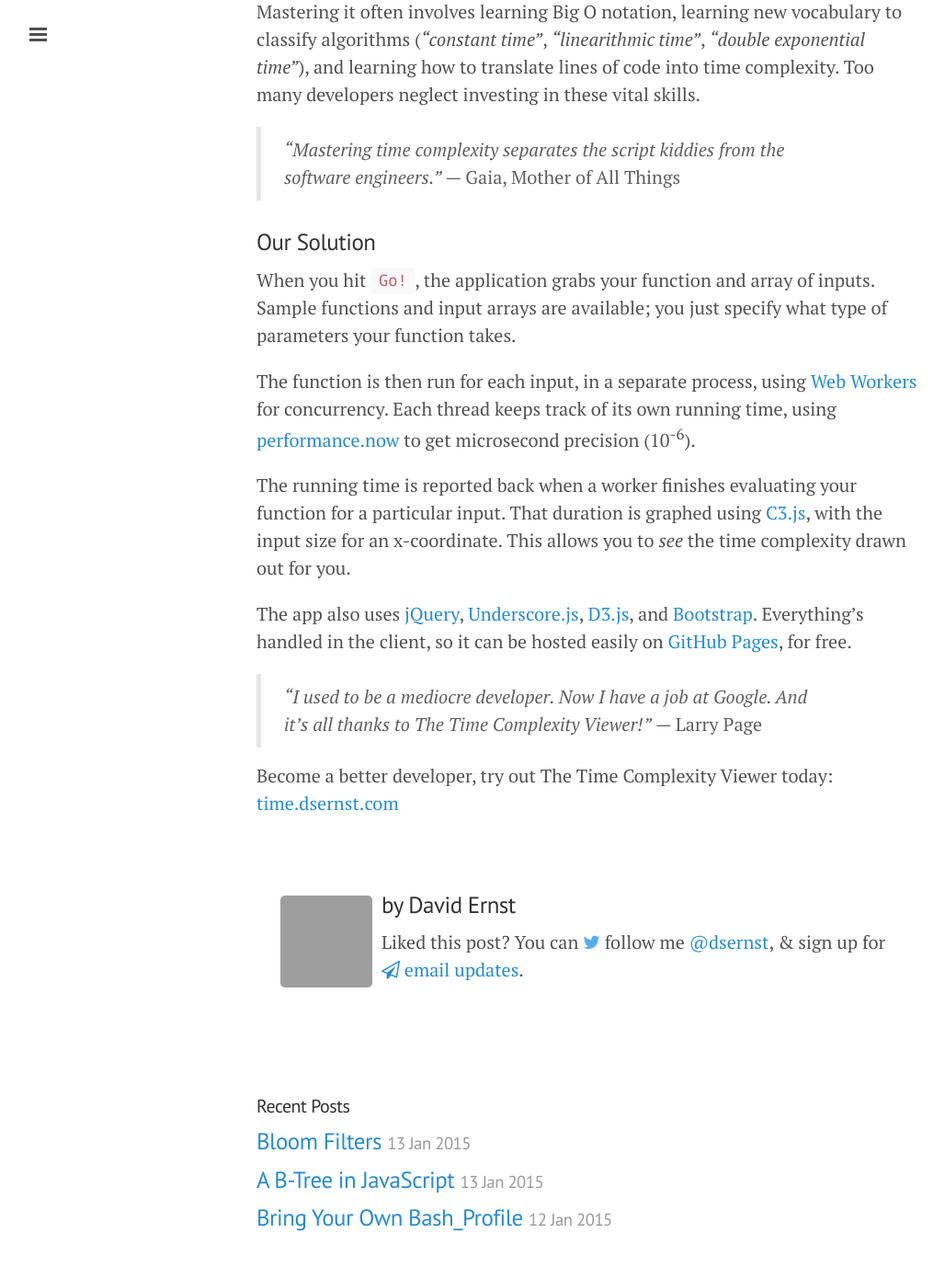
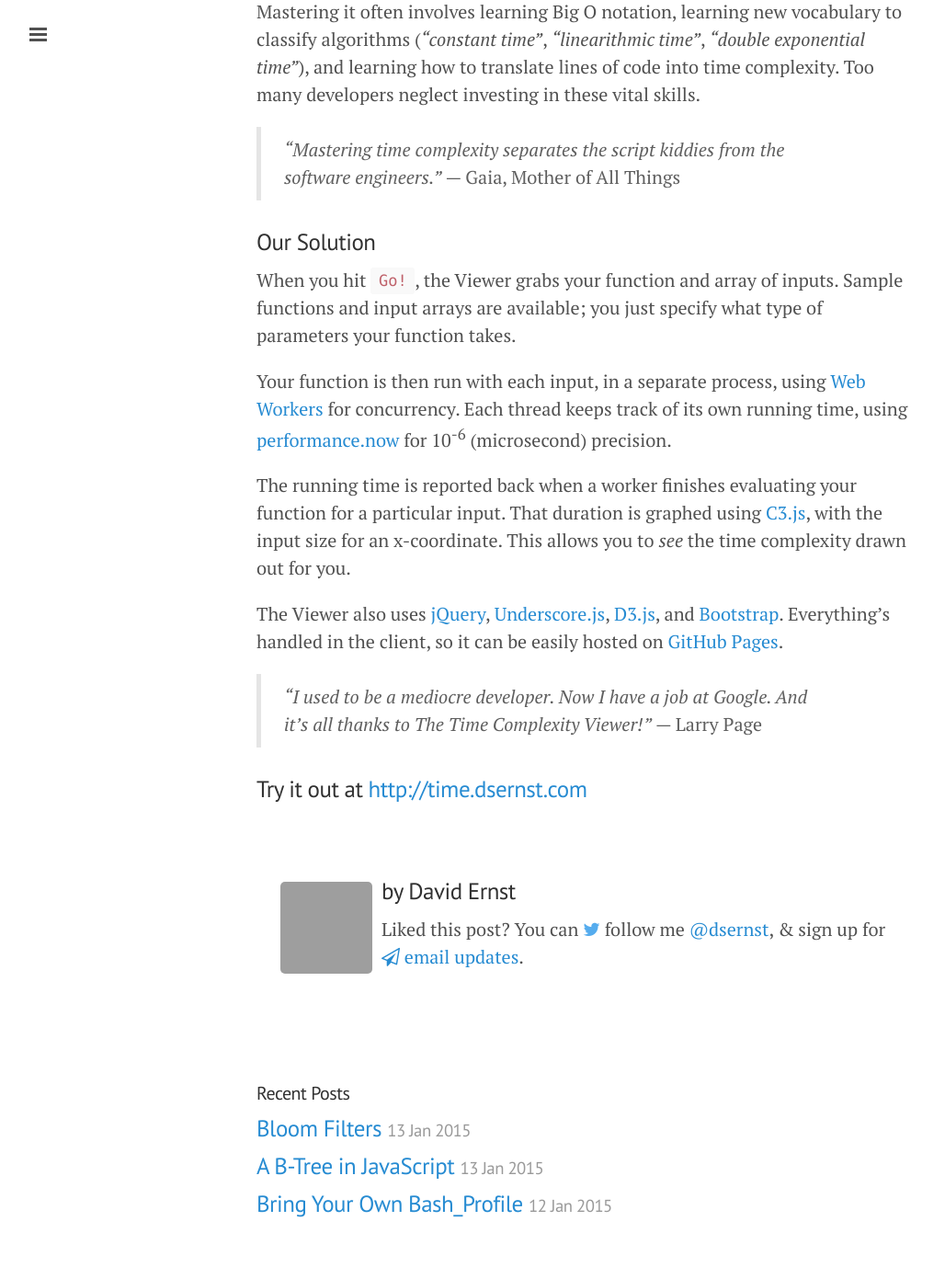
Before and after one commit to dsernst/quotes, a Jekyll site: the page built from _posts/2015-01-23-the-time-complexity-viewer.md, in a window 1280 px wide and 1400 px high, scrolled down 480 px. Shown: the top 1378 px of the window at 92% size, without its empty margins (1-1029 px from the left). Built offline with Jekyll 4.4.1, drawn with Linux system fonts in a browser that asks for light colours; nearby versions of some CDN libraries; comment, search, counter and statistics services are not loaded; grey boxes are pictures that could not be loaded.

Commit message:
Tweak Time Complexity Viewer wording

```diff
--- a/_posts/2015-01-23-the-time-complexity-viewer.md
+++ b/_posts/2015-01-23-the-time-complexity-viewer.md
@@ -15,14 +15,14 @@ Mastering it often involves learning Big O notation, learning new vocabulary to
 > *"Mastering time complexity separates the script kiddies from the software engineers."* — Gaia, Mother of All Things
 
 ### Our Solution ###
-When you hit `Go!`, the application grabs your function and array of inputs. Sample functions and input arrays are available; you just specify what type of parameters your function takes.
+When you hit `Go!`, the Viewer grabs your function and array of inputs. Sample functions and input arrays are available; you just specify what type of parameters your function takes.
 
-The function is then run for each input, in a separate process, using [Web Workers](https://developer.mozilla.org/en-US/docs/Web/API/Web_Workers_API) for concurrency. Each thread keeps track of its own running time, using [performance.now](https://developer.mozilla.org/en-US/docs/Web/API/Performance.now) to get microsecond precision (10<sup>-6</sup>).
+Your function is then run with each input, in a separate process, using [Web Workers](https://developer.mozilla.org/en-US/docs/Web/API/Web_Workers_API) for concurrency. Each thread keeps track of its own running time, using [performance.now](https://developer.mozilla.org/en-US/docs/Web/API/Performance.now) for 10<sup>-6</sup> (microsecond) precision.
 
 The running time is reported back when a worker finishes evaluating your function for a particular input. That duration is graphed using [C3.js](http://c3js.org/), with the input size for an x-coordinate. This allows you to *see* the time complexity drawn out for you.
 
-The app also uses [jQuery](http://jquery.com/), [Underscore.js](http://underscorejs.org/), [D3.js](http://d3js.org/), and [Bootstrap](http://getbootstrap.com/). Everything's handled in the client, so it can be hosted easily on [GitHub Pages](https://pages.github.com/), for free.
+The Viewer also uses [jQuery](http://jquery.com/), [Underscore.js](http://underscorejs.org/), [D3.js](http://d3js.org/), and [Bootstrap](http://getbootstrap.com/). Everything's handled in the client, so it can be easily hosted on [GitHub Pages](https://pages.github.com/).
 
 > *"I used to be a mediocre developer. Now I have a job at Google. And it's all thanks to The Time Complexity Viewer!"* — Larry Page
 
-Become a better developer, try out The Time Complexity Viewer today: [time.dsernst.com](http://time.dsernst.com/)
+### Try it out at [http://time.dsernst.com](http://time.dsernst.com/)
```
